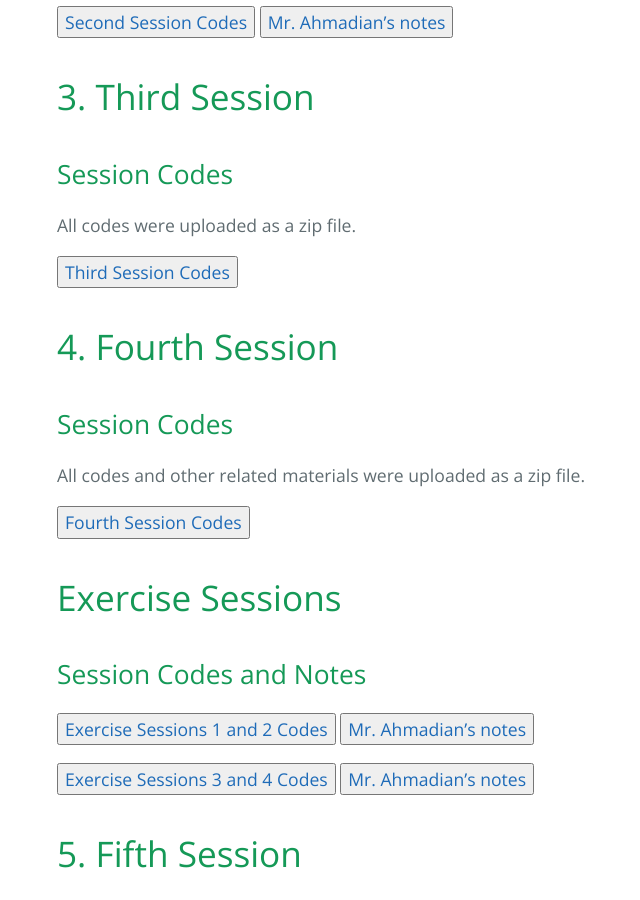
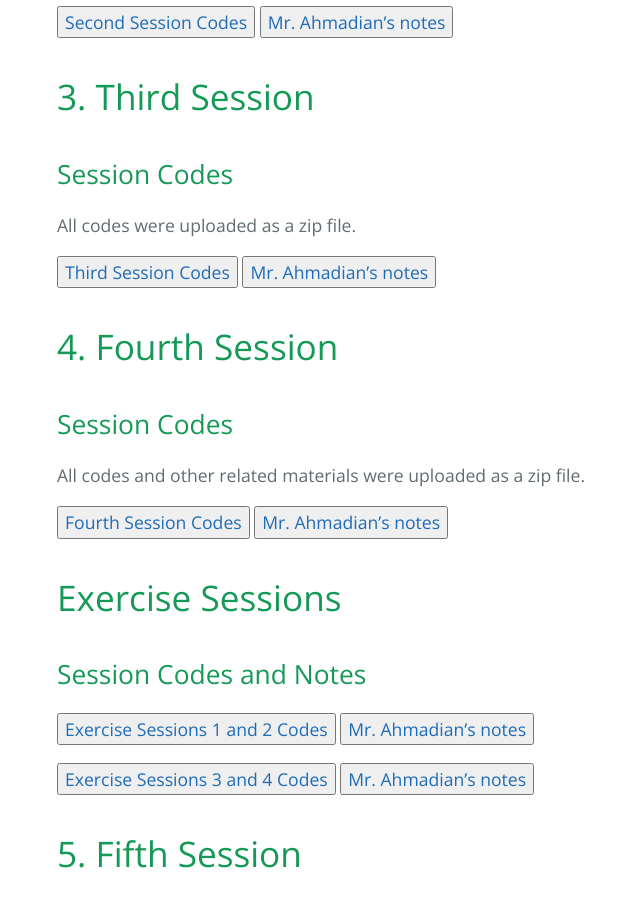
Before and after one commit to MehrdadSamadishadlou/Python_for_Beginners, a Jekyll site: the page built from materials.md, in a window 1280 px wide and 900 px high, scrolled down 2390 px. Shown: the whole window, without its empty margins (167-807 px from the left). Built offline with Jekyll 4.4.1, drawn with Linux system fonts in a browser that asks for light colours.

Commit message:
Update materials.md

```diff
--- a/materials.md
+++ b/materials.md
@@ -90,7 +90,7 @@ I have uploaded all the codes I have written in a zip file. Additionally, Mr. Ah
 
 All codes were uploaded as a zip file.
 
-<a href="https://drive.google.com/file/d/1SI7c-YdeDEvroZz9m29N3t754LgE-GTt/view?usp=sharing" target="_blank"><button>Third Session Codes</button></a>
+<a href="https://drive.google.com/file/d/1SI7c-YdeDEvroZz9m29N3t754LgE-GTt/view?usp=sharing" target="_blank"><button>Third Session Codes</button></a> <a href="https://drive.google.com/file/d/1NvumIvOns3ksrMzxHnokDd7ovJ3HpRMS/view?usp=sharing" target="_blank"><button>Mr. Ahmadian's notes</button></a>
 
 
 # 4. Fourth Session
@@ -99,7 +99,7 @@ All codes were uploaded as a zip file.
 
 All codes and other related materials were uploaded as a zip file.
 
-<a href="https://drive.google.com/file/d/14STrXiNuPViLR7glQ5Z79PBJKq3O6Psy/view?usp=sharing" target="_blank"><button>Fourth Session Codes</button></a>
+<a href="https://drive.google.com/file/d/14STrXiNuPViLR7glQ5Z79PBJKq3O6Psy/view?usp=sharing" target="_blank"><button>Fourth Session Codes</button></a> <a href="https://drive.google.com/file/d/1kh3d79MwPvo2R_8d_J2H6zHiDvGCcN7-/view?usp=sharing" target="_blank"><button>Mr. Ahmadian's notes</button></a>
 
 # Exercise Sessions
 
```
